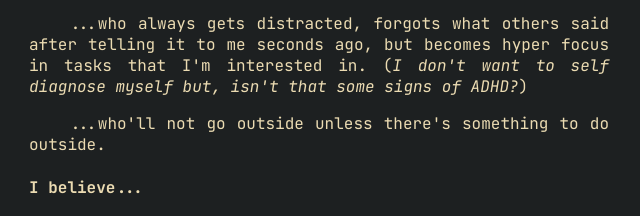
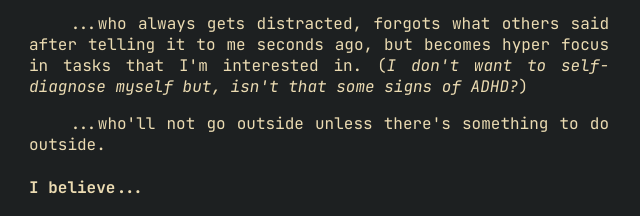
Before and after one commit to selfintro/uts_selfintro, a plain HTML site: page index.html in a window 1280 px wide. Shown: the part 2047-2263 px from the top of the page, 321-961 px from the left. Drawn offline with Linux system fonts and the light colour scheme.

Commit message:
minor changes

```diff
--- a/index.html
+++ b/index.html
@@ -91,7 +91,7 @@
         </p>
 
         <p class="sec-p">
-        ...who always gets distracted, forgots what others said after telling it to me seconds ago, but becomes hyper focus in tasks that I'm interested in. (<i>I don't want to self diagnose myself but, isn't that some signs of ADHD?</i>)
+        ...who always gets distracted, forgots what others said after telling it to me seconds ago, but becomes hyper focus in tasks that I'm interested in. (<i>I don't want to self-diagnose myself but, isn't that some signs of ADHD?</i>)
         </p>
 
         <p class="sec-p">
```
